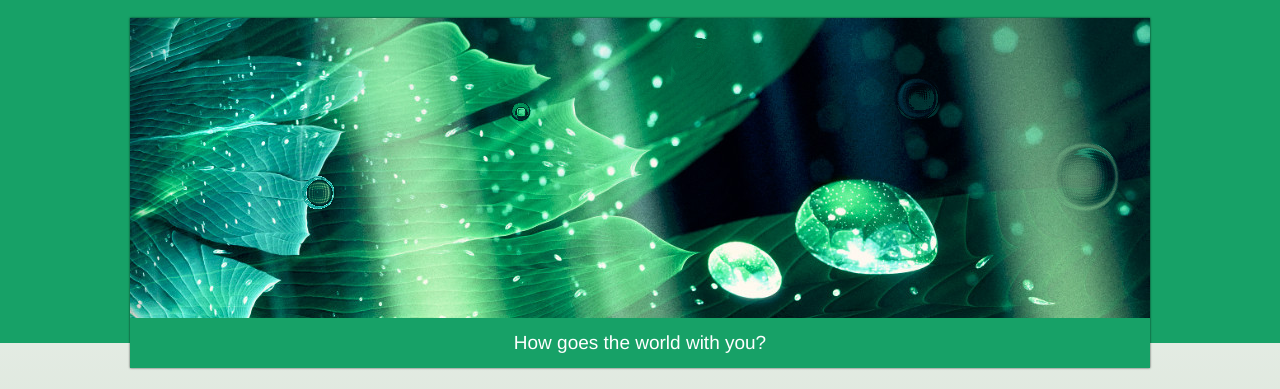
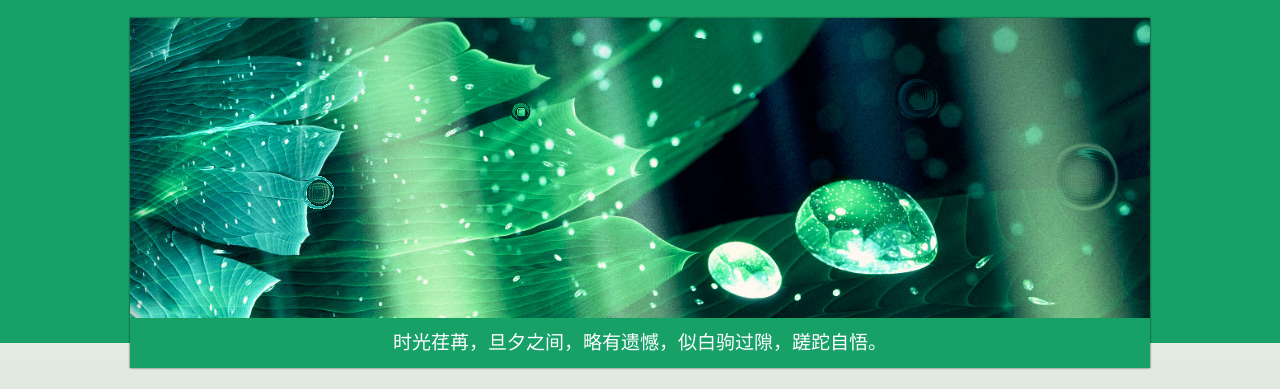
Before and after one commit to xoxoxooxox/xoxoxooxox.github.io, a plain HTML site: page archives/2023/12/index.html in a window 1280 px wide. Shown: the part 92-481 px from the top of the page. Drawn offline with Linux system fonts and the light colour scheme; animation ran at ten frames a second.

Commit message:
Site updated: 2023-12-08 14:40:29

```diff
--- a/archives/2023/12/index.html
+++ b/archives/2023/12/index.html
@@ -32,7 +32,7 @@
     <div id="nav">
         <div class="nav-img" id="nav-img"></div>
         <div class="sentences">
-            How goes the world with you?
+            时光荏苒，旦夕之间，略有遗憾，似白驹过隙，蹉跎自悟。
         </div>
     </div>
 </header>
```
Also changed, not shown: 2023/12/02/第一周实训/index.html (+1 -1 lines), archives/2023/11/index.html (+1 -1 lines), c/index.html (+1 -1 lines).
